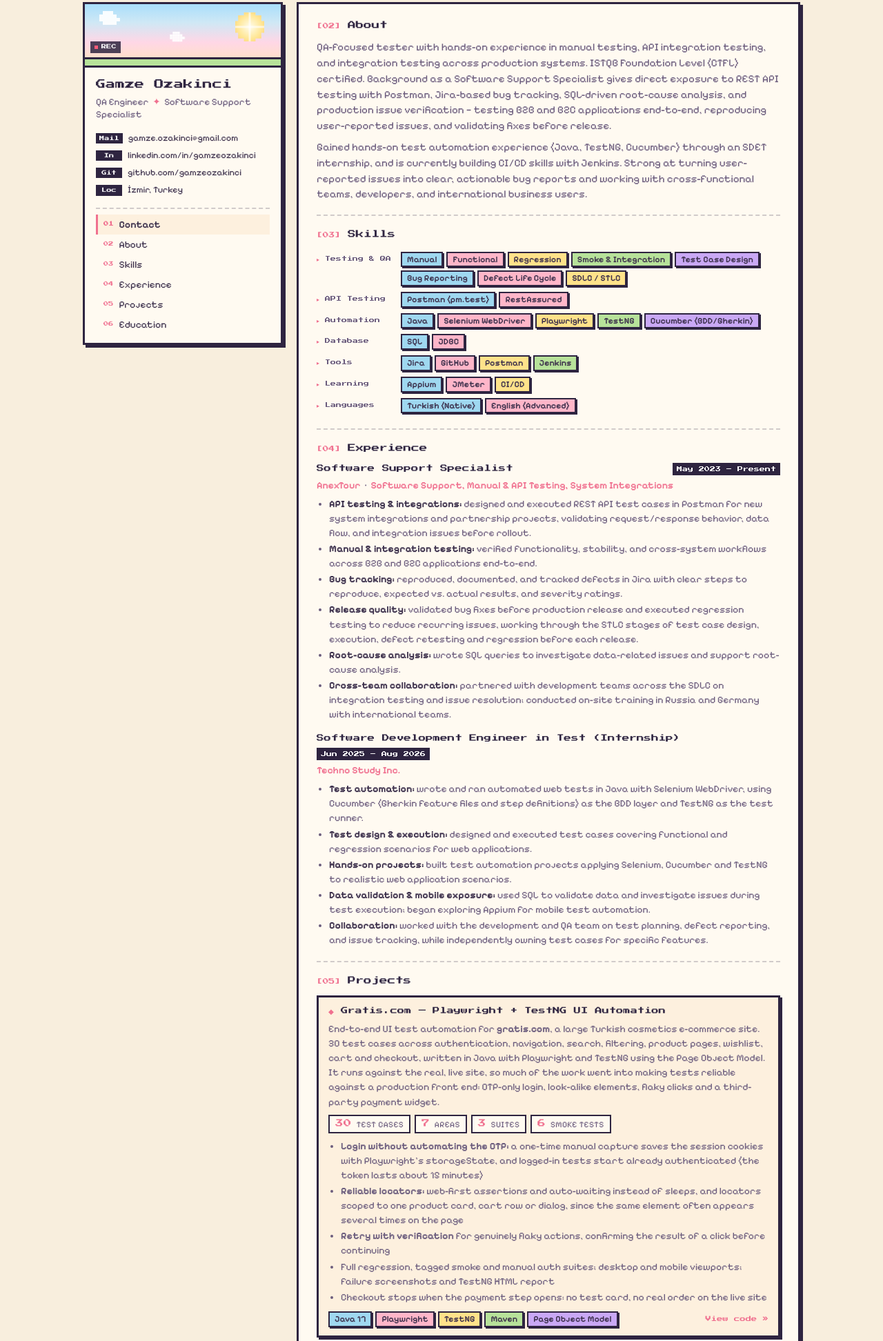
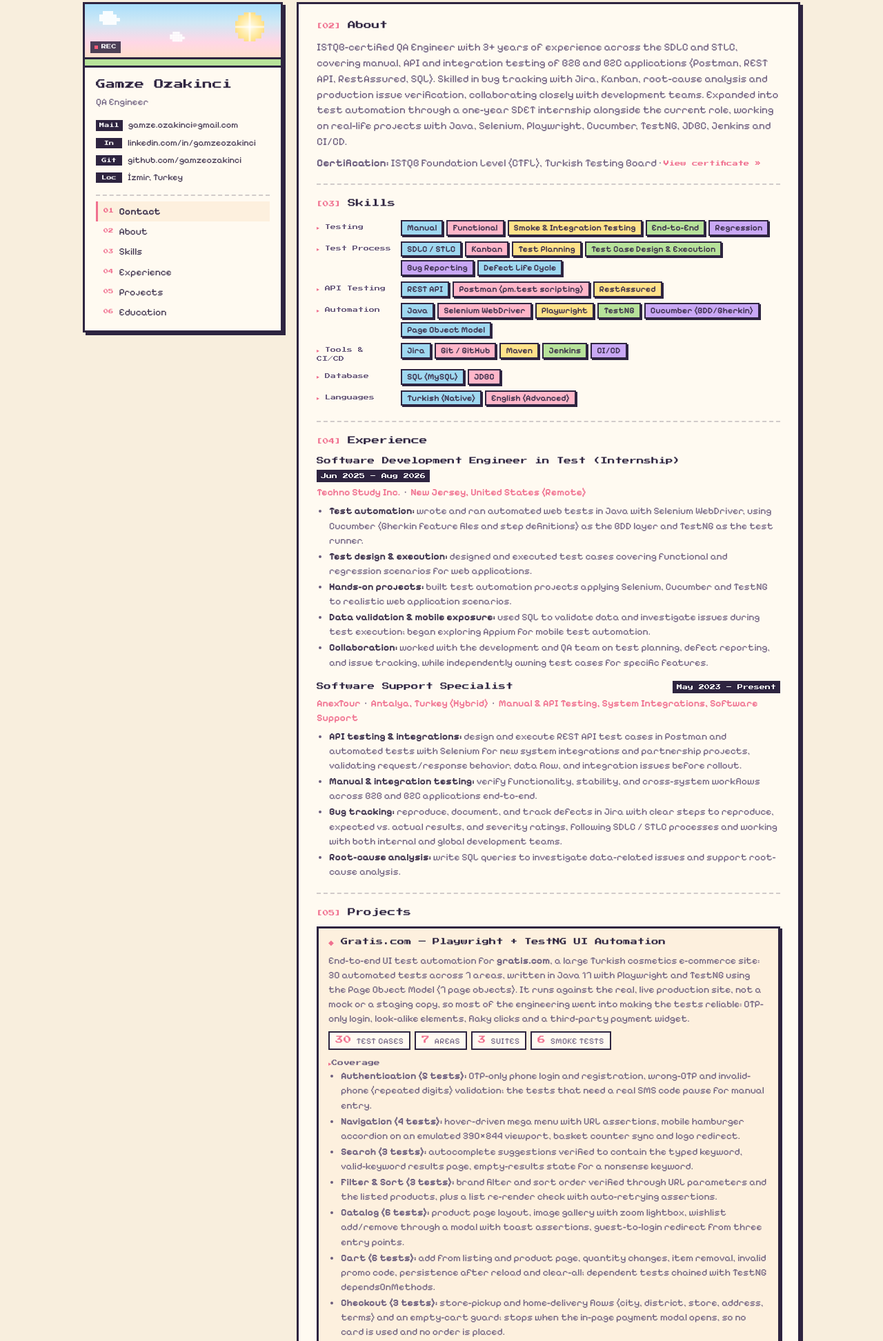
Before and after one commit to gamzeozakinci/gamzeozakinci.github.io, a plain HTML site: page index.html in a window 1280 px wide. Shown: the part 17-1961 px from the top of the page at 69% size. Drawn offline with Linux system fonts and the light colour scheme.

Commit message:
Align portfolio content with updated CV and expand Gratis project card
New summary and title, certification under About, restructured skills,
internship listed first with locations, AnexTour in present tense, and a
detailed Gratis.com project description (coverage and engineering decisions).

```diff
--- a/css/style.css
+++ b/css/style.css
@@ -367,6 +367,8 @@ h1, h2, h3 {
 .project h3::before { content: "◆ "; color: var(--accent); }
 
 .project p { margin: 8px 0; color: var(--ink-soft); font-size: 0.88rem; }
+.project h4 { margin: 12px 0 2px; font-family: var(--font-pixel); font-weight: 400; font-size: 0.55rem; color: var(--ink-soft); }
+.project h4::before { content: "\25b8 "; color: var(--accent); }
 
 .stats {
   list-style: none;
--- a/index.html
+++ b/index.html
@@ -4,11 +4,11 @@
 <meta charset="UTF-8">
 <meta name="viewport" content="width=device-width, initial-scale=1.0">
 <title>Gamze Ozakinci — QA Engineer</title>
-<meta name="description" content="Gamze Ozakinci — QA Engineer & Software Support Specialist. Manual testing, API testing, and test automation.">
+<meta name="description" content="Gamze Ozakinci — QA Engineer. Manual testing, API testing, and test automation.">
 <link rel="preconnect" href="https://fonts.googleapis.com">
 <link rel="preconnect" href="https://fonts.gstatic.com" crossorigin>
 <link href="https://fonts.googleapis.com/css2?family=Press+Start+2P&family=Pixelify+Sans:wght@400;500;600;700&display=swap" rel="stylesheet">
-<link rel="stylesheet" href="css/style.css?v=9">
+<link rel="stylesheet" href="css/style.css?v=10">
 </head>
 <body>
 
@@ -27,7 +27,7 @@
 
     <div class="side-body">
       <h1>Gamze Ozakinci</h1>
-      <p class="role">QA Engineer <span class="sep">✦</span> Software Support Specialist</p>
+      <p class="role">QA Engineer</p>
 
       <ul class="side-contact" id="contact">
         <li><span class="label">Mail</span><a href="mailto:gamze.ozakinci@gmail.com">gamze.ozakinci@gmail.com</a></li>
@@ -54,40 +54,43 @@
     <section id="about" class="block">
       <h2 class="block-title"><span class="idx">02</span>About</h2>
       <p>
-        QA-focused tester with hands-on experience in manual testing, API integration testing, and
-        integration testing across production systems. ISTQB Foundation Level (CTFL) certified.
-        Background as a Software Support Specialist gives direct exposure to REST API testing with
-        Postman, Jira-based bug tracking, SQL-driven root-cause analysis, and production issue
-        verification — testing B2B and B2C applications end-to-end, reproducing user-reported issues,
-        and validating fixes before release.
+        ISTQB-certified QA Engineer with 3+ years of experience across the SDLC and STLC, covering manual, API and
+        integration testing of B2B and B2C applications (Postman, REST API, RestAssured, SQL). Skilled in bug tracking
+        with Jira, Kanban, root-cause analysis and production issue verification, collaborating closely with development
+        teams. Expanded into test automation through a one-year SDET internship alongside the current role, working on
+        real-life projects with Java, Selenium, Playwright, Cucumber, TestNG, JDBC, Jenkins and CI/CD.
       </p>
-      <p>
-        Gained hands-on test automation experience (Java, TestNG, Cucumber) through an SDET
-        internship, and is currently building CI/CD skills with Jenkins. Strong at turning
-        user-reported issues into clear, actionable bug reports and working with cross-functional
-        teams, developers, and international business users.
-      </p>
+      <p><strong>Certification:</strong> ISTQB Foundation Level (CTFL), Turkish Testing Board · <a class="link" href="https://app.diplomasafe.com/en-US/certificates/ded106d21747fca0e2ebe83f3451364a18049c786" target="_blank" rel="noopener">View certificate »</a></p>
     </section>
 
     <section id="skills" class="block">
       <h2 class="block-title"><span class="idx">03</span>Skills</h2>
       <div class="skill-row">
-        <span class="skill-label">Testing &amp; QA</span>
+        <span class="skill-label">Testing</span>
         <div class="tags">
           <span class="tag">Manual</span>
           <span class="tag">Functional</span>
+          <span class="tag">Smoke &amp; Integration Testing</span>
+          <span class="tag">End-to-End</span>
           <span class="tag">Regression</span>
-          <span class="tag">Smoke &amp; Integration</span>
-          <span class="tag">Test Case Design</span>
+        </div>
+      </div>
+      <div class="skill-row">
+        <span class="skill-label">Test Process</span>
+        <div class="tags">
+          <span class="tag">SDLC / STLC</span>
+          <span class="tag">Kanban</span>
+          <span class="tag">Test Planning</span>
+          <span class="tag">Test Case Design &amp; Execution</span>
           <span class="tag">Bug Reporting</span>
           <span class="tag">Defect Life Cycle</span>
-          <span class="tag">SDLC / STLC</span>
         </div>
       </div>
       <div class="skill-row">
         <span class="skill-label">API Testing</span>
         <div class="tags">
-          <span class="tag">Postman (pm.test)</span>
+          <span class="tag">REST API</span>
+          <span class="tag">Postman (pm.test scripting)</span>
           <span class="tag">RestAssured</span>
         </div>
       </div>
@@ -99,30 +102,24 @@
           <span class="tag">Playwright</span>
           <span class="tag">TestNG</span>
           <span class="tag">Cucumber (BDD/Gherkin)</span>
+          <span class="tag">Page Object Model</span>
+        </div>
+      </div>
+      <div class="skill-row">
+        <span class="skill-label">Tools &amp; CI/CD</span>
+        <div class="tags">
+          <span class="tag">Jira</span>
+          <span class="tag">Git / GitHub</span>
+          <span class="tag">Maven</span>
+          <span class="tag">Jenkins</span>
+          <span class="tag">CI/CD</span>
         </div>
       </div>
       <div class="skill-row">
         <span class="skill-label">Database</span>
         <div class="tags">
-          <span class="tag">SQL</span>
+          <span class="tag">SQL (MySQL)</span>
           <span class="tag">JDBC</span>
-        </div>
-      </div>
-      <div class="skill-row">
-        <span class="skill-label">Tools</span>
-        <div class="tags">
-          <span class="tag">Jira</span>
-          <span class="tag">GitHub</span>
-          <span class="tag">Postman</span>
-          <span class="tag">Jenkins</span>
-        </div>
-      </div>
-      <div class="skill-row">
-        <span class="skill-label">Learning</span>
-        <div class="tags">
-          <span class="tag tag-learning">Appium</span>
-          <span class="tag tag-learning">JMeter</span>
-          <span class="tag tag-learning">CI/CD</span>
         </div>
       </div>
       <div class="skill-row">
@@ -139,32 +136,30 @@
 
       <article class="job">
         <div class="job-head">
-          <h3>Software Support Specialist</h3>
-          <span class="date">May 2023 – Present</span>
-        </div>
-        <p class="job-company">AnexTour <span class="sep">·</span> Software Support, Manual &amp; API Testing, System Integrations</p>
-        <ul>
-          <li><strong>API testing &amp; integrations:</strong> designed and executed REST API test cases in Postman for new system integrations and partnership projects, validating request/response behavior, data flow, and integration issues before rollout.</li>
-          <li><strong>Manual &amp; integration testing:</strong> verified functionality, stability, and cross-system workflows across B2B and B2C applications end-to-end.</li>
-          <li><strong>Bug tracking:</strong> reproduced, documented, and tracked defects in Jira with clear steps to reproduce, expected vs. actual results, and severity ratings.</li>
-          <li><strong>Release quality:</strong> validated bug fixes before production release and executed regression testing to reduce recurring issues, working through the STLC stages of test case design, execution, defect retesting and regression before each release.</li>
-          <li><strong>Root-cause analysis:</strong> wrote SQL queries to investigate data-related issues and support root-cause analysis.</li>
-          <li><strong>Cross-team collaboration:</strong> partnered with development teams across the SDLC on integration testing and issue resolution; conducted on-site training in Russia and Germany with international teams.</li>
-        </ul>
-      </article>
-
-      <article class="job">
-        <div class="job-head">
           <h3>Software Development Engineer in Test (Internship)</h3>
           <span class="date">Jun 2025 – Aug 2026</span>
         </div>
-        <p class="job-company">Techno Study Inc.</p>
+        <p class="job-company">Techno Study Inc. <span class="sep">·</span> New Jersey, United States (Remote)</p>
         <ul>
           <li><strong>Test automation:</strong> wrote and ran automated web tests in Java with Selenium WebDriver, using Cucumber (Gherkin feature files and step definitions) as the BDD layer and TestNG as the test runner.</li>
           <li><strong>Test design &amp; execution:</strong> designed and executed test cases covering functional and regression scenarios for web applications.</li>
           <li><strong>Hands-on projects:</strong> built test automation projects applying Selenium, Cucumber and TestNG to realistic web application scenarios.</li>
           <li><strong>Data validation &amp; mobile exposure:</strong> used SQL to validate data and investigate issues during test execution; began exploring Appium for mobile test automation.</li>
           <li><strong>Collaboration:</strong> worked with the development and QA team on test planning, defect reporting, and issue tracking, while independently owning test cases for specific features.</li>
+        </ul>
+      </article>
+
+      <article class="job">
+        <div class="job-head">
+          <h3>Software Support Specialist</h3>
+          <span class="date">May 2023 – Present</span>
+        </div>
+        <p class="job-company">AnexTour <span class="sep">·</span> Antalya, Turkey (Hybrid) <span class="sep">·</span> Manual &amp; API Testing, System Integrations, Software Support</p>
+        <ul>
+          <li><strong>API testing &amp; integrations:</strong> design and execute REST API test cases in Postman and automated tests with Selenium for new system integrations and partnership projects, validating request/response behavior, data flow, and integration issues before rollout.</li>
+          <li><strong>Manual &amp; integration testing:</strong> verify functionality, stability, and cross-system workflows across B2B and B2C applications end-to-end.</li>
+          <li><strong>Bug tracking:</strong> reproduce, document, and track defects in Jira with clear steps to reproduce, expected vs. actual results, and severity ratings, following SDLC / STLC processes and working with both internal and global development teams.</li>
+          <li><strong>Root-cause analysis:</strong> write SQL queries to investigate data-related issues and support root-cause analysis.</li>
         </ul>
       </article>
     </section>
@@ -177,12 +172,11 @@
           <h3>Gratis.com — Playwright + TestNG UI Automation</h3>
         </div>
         <p>
-          End-to-end UI test automation for <strong>gratis.com</strong>, a large Turkish cosmetics
-          e-commerce site. 30 test cases across authentication, navigation, search, filtering, product
-          pages, wishlist, cart and checkout, written in Java with Playwright and TestNG using the Page
-          Object Model. It runs against the real, live site, so much of the work went into making tests
-          reliable against a production front end: OTP-only login, look-alike elements, flaky clicks
-          and a third-party payment widget.
+          End-to-end UI test automation for <strong>gratis.com</strong>, a large Turkish cosmetics e-commerce site:
+          30 automated tests across 7 areas, written in Java 17 with Playwright and TestNG using the Page Object Model
+          (7 page objects). It runs against the real, live production site, not a mock or a staging copy, so most of the
+          engineering went into making the tests reliable: OTP-only login, look-alike elements, flaky clicks and a
+          third-party payment widget.
         </p>
         <ul class="stats">
           <li><b>30</b> test cases</li>
@@ -190,12 +184,23 @@
           <li><b>3</b> suites</li>
           <li><b>6</b> smoke tests</li>
         </ul>
+        <h4>Coverage</h4>
         <ul class="points">
-          <li><strong>Login without automating the OTP:</strong> a one-time manual capture saves the session cookies with Playwright's storageState, and logged-in tests start already authenticated (the token lasts about 15 minutes)</li>
-          <li><strong>Reliable locators:</strong> web-first assertions and auto-waiting instead of sleeps, and locators scoped to one product card, cart row or dialog, since the same element often appears several times on the page</li>
-          <li><strong>Retry with verification</strong> for genuinely flaky actions, confirming the result of a click before continuing</li>
-          <li>Full regression, tagged smoke and manual auth suites; desktop and mobile viewports; failure screenshots and TestNG HTML report</li>
-          <li>Checkout stops when the payment step opens: no test card, no real order on the live site</li>
+          <li><strong>Authentication (5 tests):</strong> OTP-only phone login and registration, wrong-OTP and invalid-phone (repeated digits) validation; the tests that need a real SMS code pause for manual entry.</li>
+          <li><strong>Navigation (4 tests):</strong> hover-driven mega menu with URL assertions, mobile hamburger accordion on an emulated 390×844 viewport, basket counter sync and logo redirect.</li>
+          <li><strong>Search (3 tests):</strong> autocomplete suggestions verified to contain the typed keyword, valid-keyword results page, empty-results state for a nonsense keyword.</li>
+          <li><strong>Filter &amp; Sort (3 tests):</strong> brand filter and sort order verified through URL parameters and the listed products, plus a list re-render check with auto-retrying assertions.</li>
+          <li><strong>Catalog (6 tests):</strong> product page layout, image gallery with zoom lightbox, wishlist add/remove through a modal with toast assertions, guest-to-login redirect from three entry points.</li>
+          <li><strong>Cart (6 tests):</strong> add from listing and product page, quantity changes, item removal, invalid promo code, persistence after reload and clear-all; dependent tests chained with TestNG dependsOnMethods.</li>
+          <li><strong>Checkout (3 tests):</strong> store-pickup and home-delivery flows (city, district, store, address, terms) and an empty-cart guard; stops when the in-page payment modal opens, so no card is used and no order is placed.</li>
+        </ul>
+        <h4>Engineering decisions</h4>
+        <ul class="points">
+          <li><strong>Login without automating the OTP:</strong> gratis.com has no password, only phone number + SMS OTP with no sandbox code. A one-time manual capture saves the session cookies with Playwright's storageState, so logged-in tests start already authenticated (the token lasts about 15 minutes, so it is re-captured before a run).</li>
+          <li><strong>Finding the right element:</strong> the same element often appears several times on a page (the wishlist link exists four times, only one visible), so locators are scoped to one product card, cart row or dialog, or to the visible copy only.</li>
+          <li><strong>Web-first assertions:</strong> auto-retrying assertions (hasURL, hasText, isVisible) rather than guessing at timing.</li>
+          <li><strong>Retry with verification:</strong> genuinely flaky actions, such as a header link and the payment step, are retried up to 3 times and the test continues only once the result (URL change or modal) is confirmed.</li>
+          <li><strong>Structure &amp; suites:</strong> fresh browser per test, config-driven test data, desktop and mobile viewports, failure screenshots and TestNG HTML reports; full regression, a 6-test tagged smoke suite and a manual auth suite for the OTP tests.</li>
         </ul>
         <div class="project-foot">
           <div class="tags">
@@ -234,20 +239,14 @@
     </section>
 
     <section id="education" class="block">
-      <h2 class="block-title"><span class="idx">06</span>Education &amp; Certifications</h2>
+      <h2 class="block-title"><span class="idx">06</span>Education</h2>
 
       <div class="edu-row">
         <div>
-          <h3>B.Sc. in Mechanical Engineering</h3>
-          <p>Izmir Katip Celebi University · program taught 100% in English</p>
+          <h3>B.Sc. in Mechanical Engineering (100% English)</h3>
+          <p>Izmir Katip Celebi University</p>
         </div>
         <span class="date">2017 – 2022</span>
-      </div>
-      <div class="edu-row">
-        <div>
-          <h3>ISTQB Foundation Level (CTFL)</h3>
-          <p>Turkish Testing Board · <a class="link" href="https://app.diplomasafe.com/en-US/certificates/ded106d21747fca0e2ebe83f3451364a18049c786" target="_blank" rel="noopener">View certificate »</a></p>
-        </div>
       </div>
       <div class="edu-row">
         <div>
```
